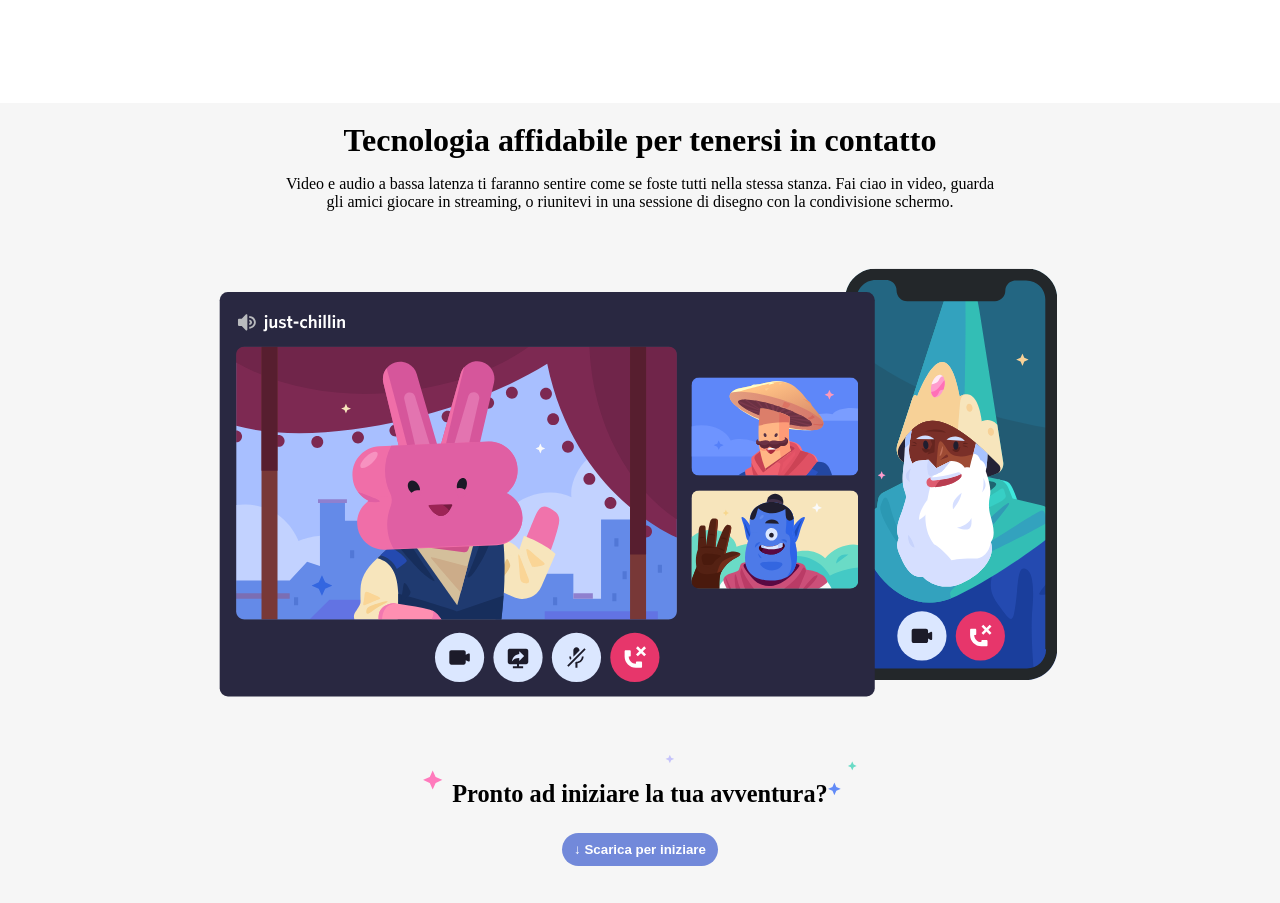
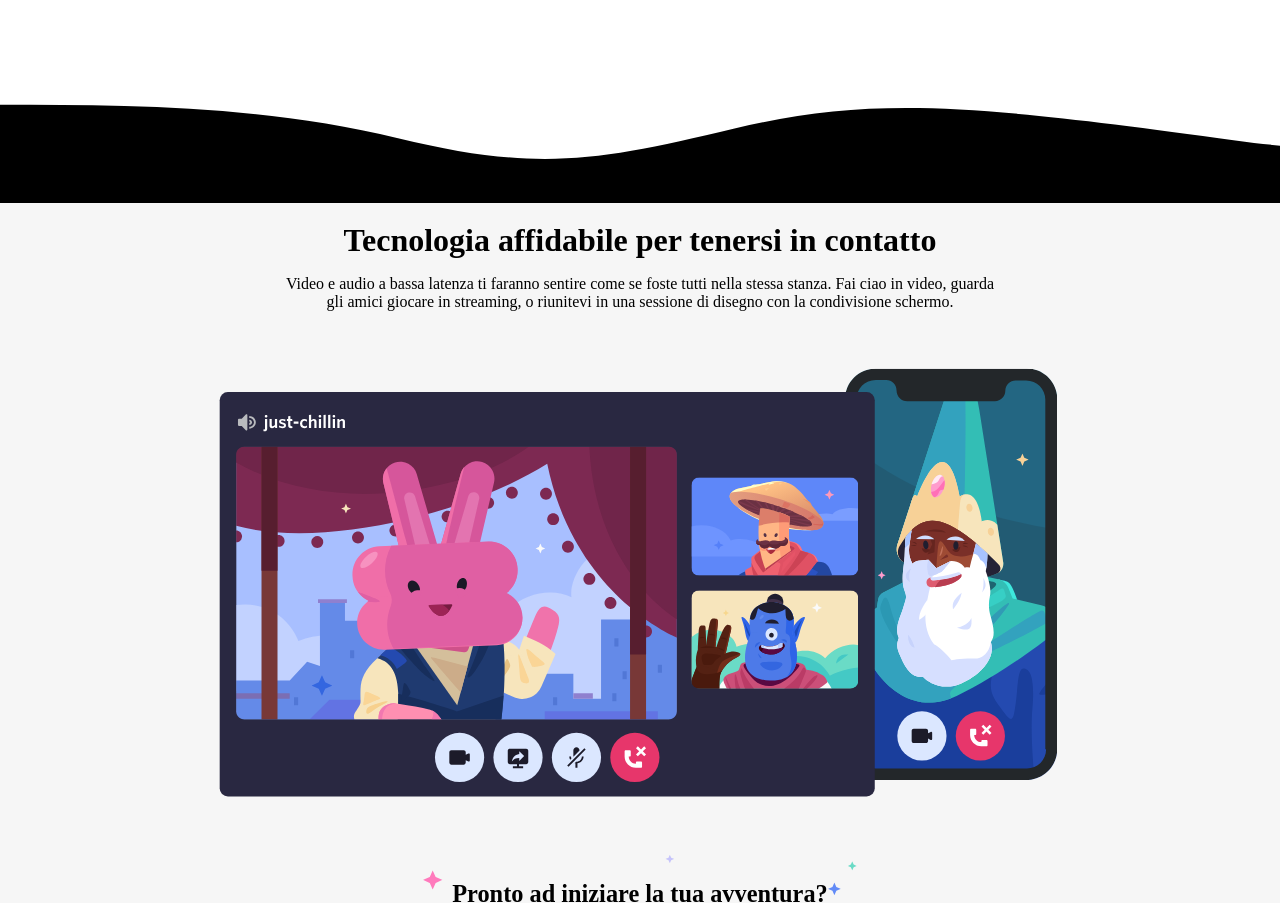
Before and after one commit to igor-86/htmlcss-discord, a plain HTML site: page index.html in a window 1280 px wide. Shown: the part 2002-2905 px from the top of the page. Drawn offline with Linux system fonts and the light colour scheme; a web font is replaced by a local one.

Commit message:
Wave Problem

```diff
--- a/css/style.css
+++ b/css/style.css
@@ -65,6 +65,13 @@ ul{
     color: white;
     padding: .7em 1em;
 }
+
+.wave-img{
+    background-image: url(../img/wave.svg);
+    width: 100%;
+    height: 100px;
+}
+
 
 /* HEADER */
 .box-header{
--- a/index.html
+++ b/index.html
@@ -102,13 +102,13 @@
                     </div>
                 </div>
             </div>
+
+
+
         </section>
 
     <!-- Wawe -->
-     <!--  <div class="onda">
-        <img src="img/wave.svg" alt="wave">
-    </div> -->
-
+    <div class="wave-img"></div>
     <!-- Main Big -->
     <section class="box-big">
         <div class="container">
```
